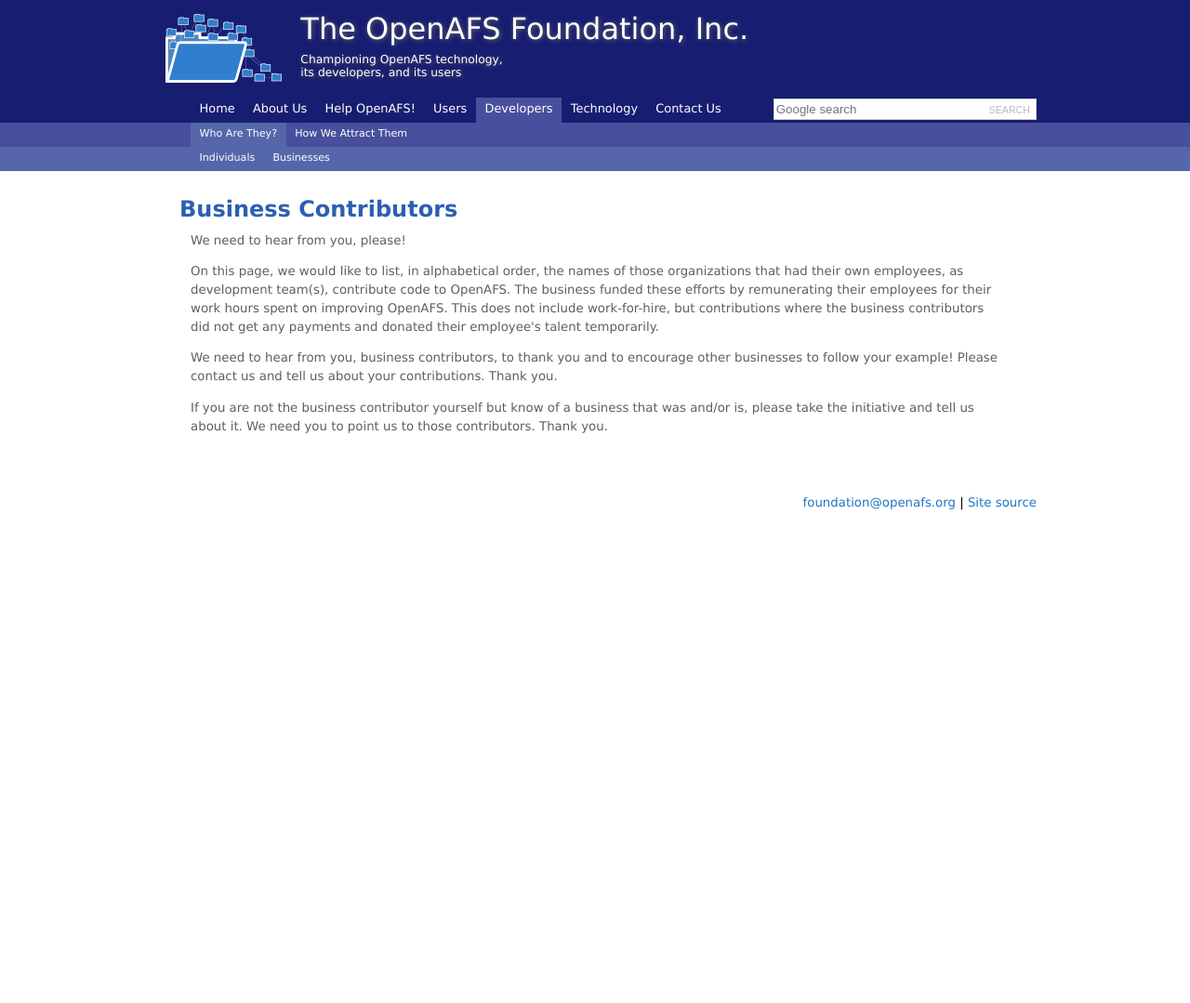
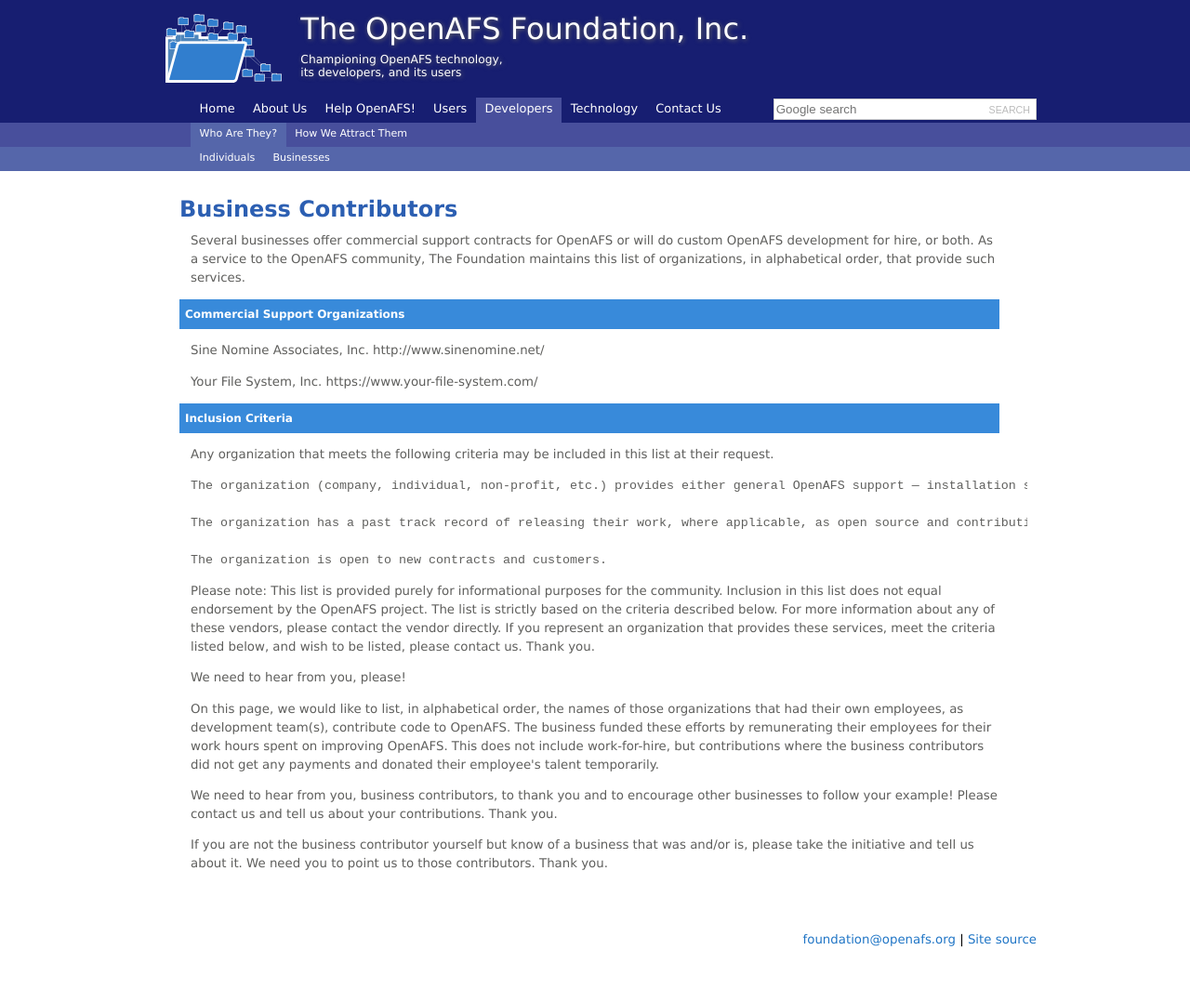
Before and after one commit to openafsfoundation/openafsfoundation.org, a Jekyll site: the page built from devs/business/index.md, in a window 1280 px wide. Shown: the whole page at 93% size. Built offline with Jekyll 4.4.1, drawn with Linux system fonts in a browser that asks for light colours; before the commit the page ends 900 px from its top, so only the background shows below that.

Commit message:
TExt for commercial AFS support

```diff
--- a/devs/business/index.md
+++ b/devs/business/index.md
@@ -4,6 +4,28 @@
 ---
 
 ## Business Contributors ##
+
+Several businesses offer commercial support contracts for OpenAFS or will do custom OpenAFS development for hire, or both. As a service to the OpenAFS community, The Foundation maintains this list of organizations, in alphabetical order, that provide such services.
+
+### Commercial Support Organizations ###
+
+Sine Nomine Associates, Inc.
+http://www.sinenomine.net/
+
+Your File System, Inc.
+https://www.your-file-system.com/
+
+### Inclusion Criteria ###
+
+Any organization that meets the following criteria may be included in this list at their request.
+
+    The organization (company, individual, non-profit, etc.) provides either general OpenAFS support — installation services, bug analysis and fixes, administrative support, and so forth — or OpenAFS development for hire, or both.
+
+    The organization has a past track record of releasing their work, where applicable, as open source and contributing it back to the OpenAFS community. Specifically, the organization has submitted at least five patches and/or bug reports to the project in the past year.
+
+    The organization is open to new contracts and customers.
+
+Please note: This list is provided purely for informational purposes for the community. Inclusion in this list does not equal endorsement by the OpenAFS project. The list is strictly based on the criteria described below. For more information about any of these vendors, please contact the vendor directly. If you represent an organization that provides these services, meet the criteria listed below, and wish to be listed, please contact us. Thank you.
 
 We need to hear from you, please!
 
```
